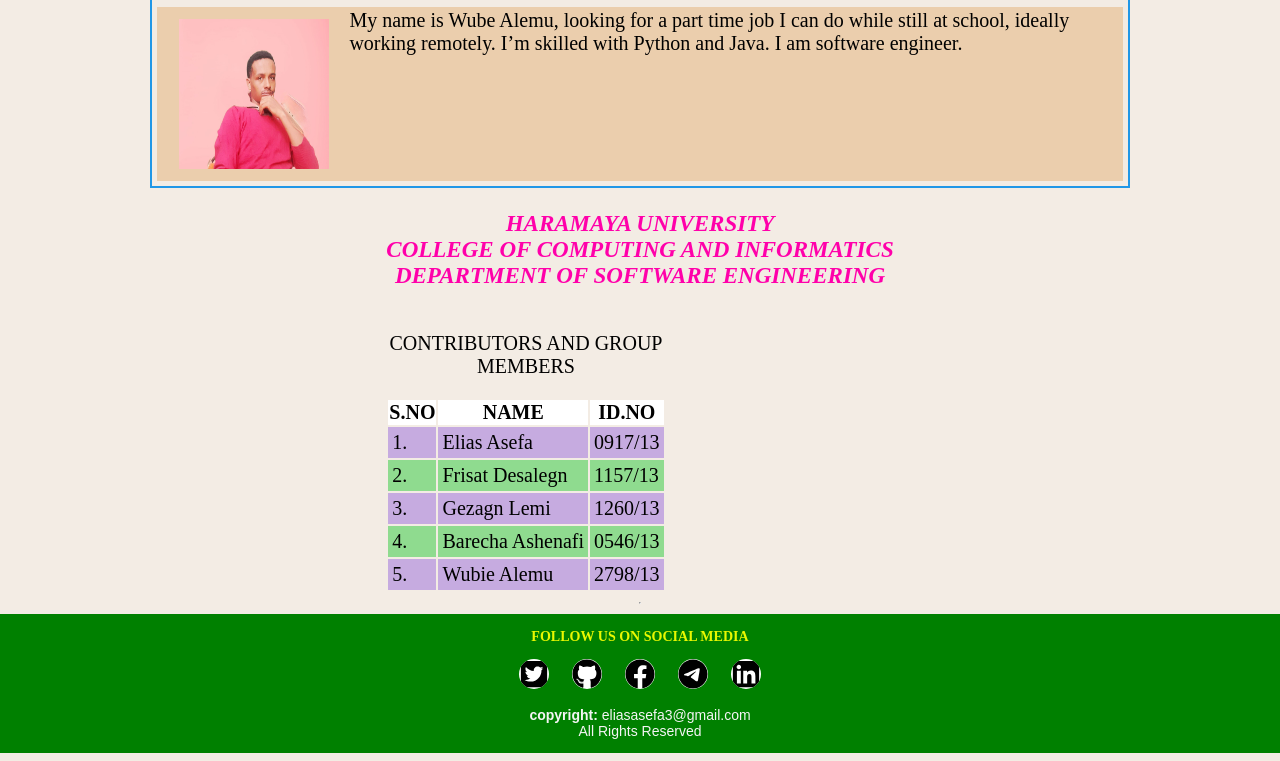
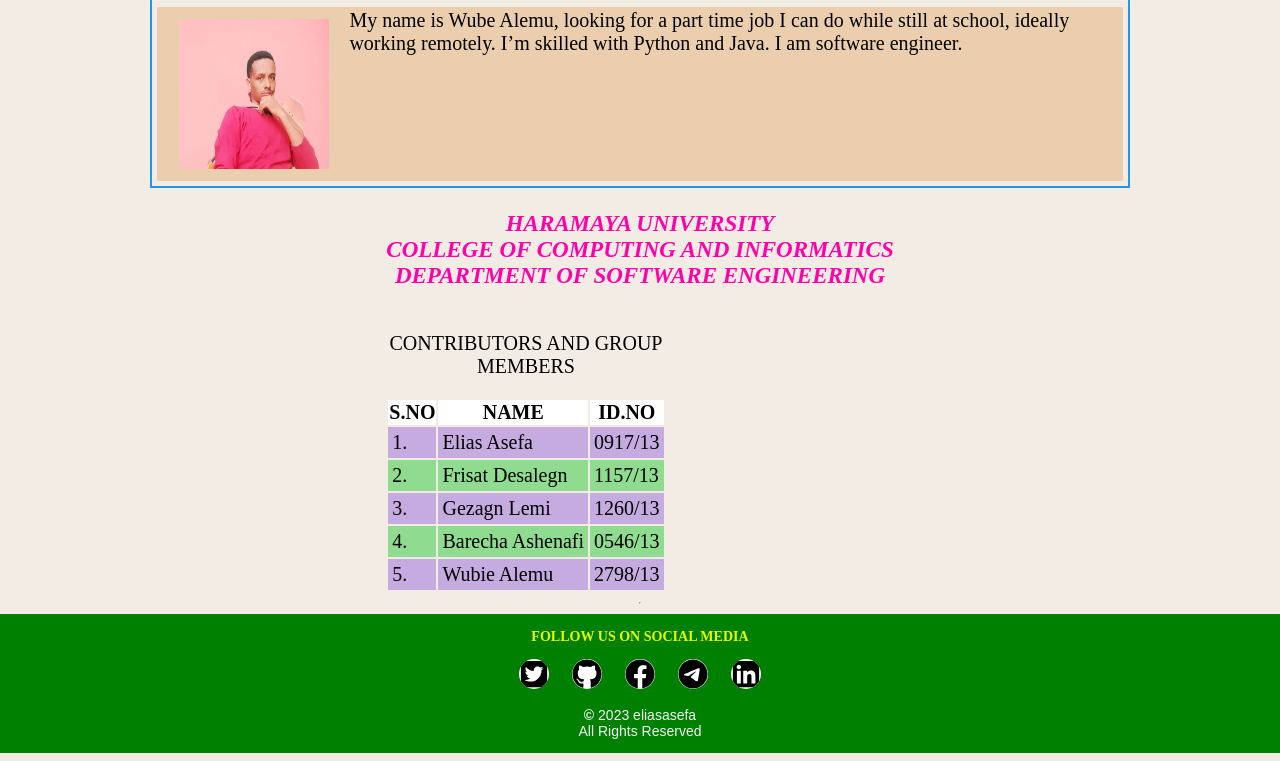
Before and after one commit to eliasasefa/eliasasefa.github.io, a plain HTML site: page index.html in a window 1280 px wide. Shown: the part 3623-4384 px from the top of the page. Drawn offline with Linux system fonts and the light colour scheme.

Commit message:
Update index.html

```diff
--- a/index.html
+++ b/index.html
@@ -276,7 +276,7 @@
 			<a href="https://t.me/+0xxC9aX714tlMDY0"><img class="links" src="telegram.svg"></img></a>
 			<a href="https://www.linkedin.com/in/elias-asefa-4aa657237"><img class="links" src="linkedin.svg"></img></a>
 
-			<p style="font-size: 14px;"><b>copyright:</b> eliasasefa3@gmail.com
+			<p style="font-size: 14px;"><b>©</b> 2023 eliasasefa
 				<br>All Rights Reserved</p>
 	</div>
 	</footer>
```
